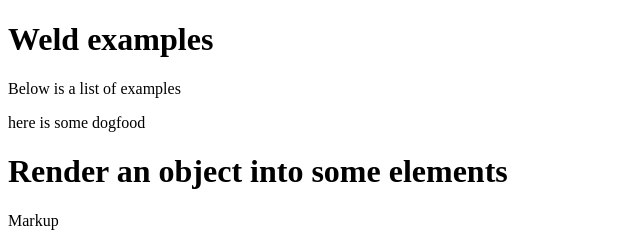
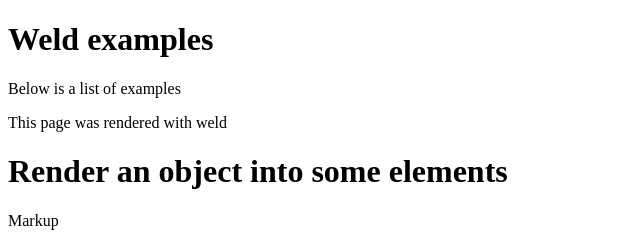
Before and after one commit to tmpvar/weld, a website: page examples.html in a window 1280 px wide. Shown: the top 240 px of the page, 0-640 px from the left. Drawn offline with Linux system fonts and the light colour scheme.

Commit message:
Small typo in object attribute name.

```diff
--- a/examples.html
+++ b/examples.html
@@ -11,7 +11,7 @@
       var page = {
         pageTitle   : "Weld examples",
         description : "Below is a list of examples",
-        dogfoot     : "This page was rendered with weld",
+        dogfood     : "This page was rendered with weld",
         example : [
         {
           title   : 'Render an object into some elements',
```
